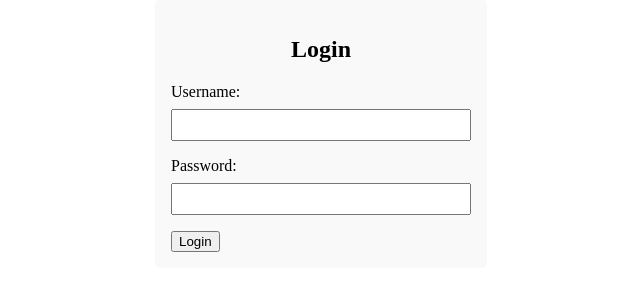
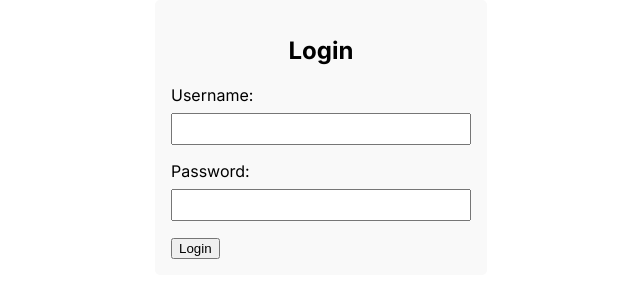
Before and after one commit to swarup10x/thecollegecuber-portfolio-preview, a SvelteKit app: page /cms in a window 1280 px wide. Shown: the top 300 px of the page, without its empty margins (319-959 px from the left). Built offline with nearby package versions, Linux system fonts and the light colour scheme; no server answers.

Commit message:
second-commit

```diff
--- a/src/routes/cms/+page.svelte
+++ b/src/routes/cms/+page.svelte
@@ -62,6 +62,9 @@
   {/if}
 
   <style>
+        :global(body) {
+        font-family: Inter;
+    }
     .login-container {
       max-width: 300px;
       margin: 0 auto;
```
